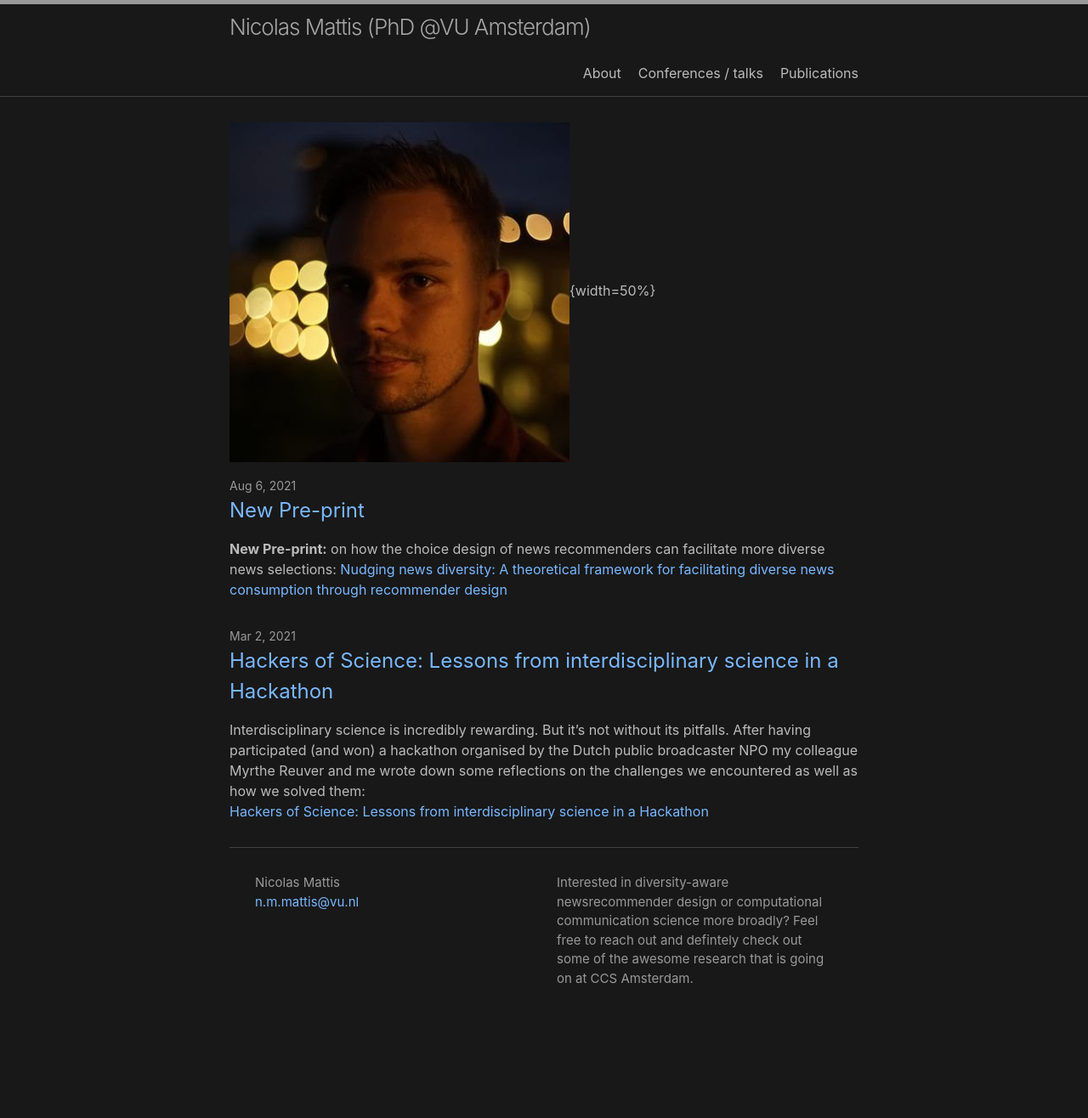
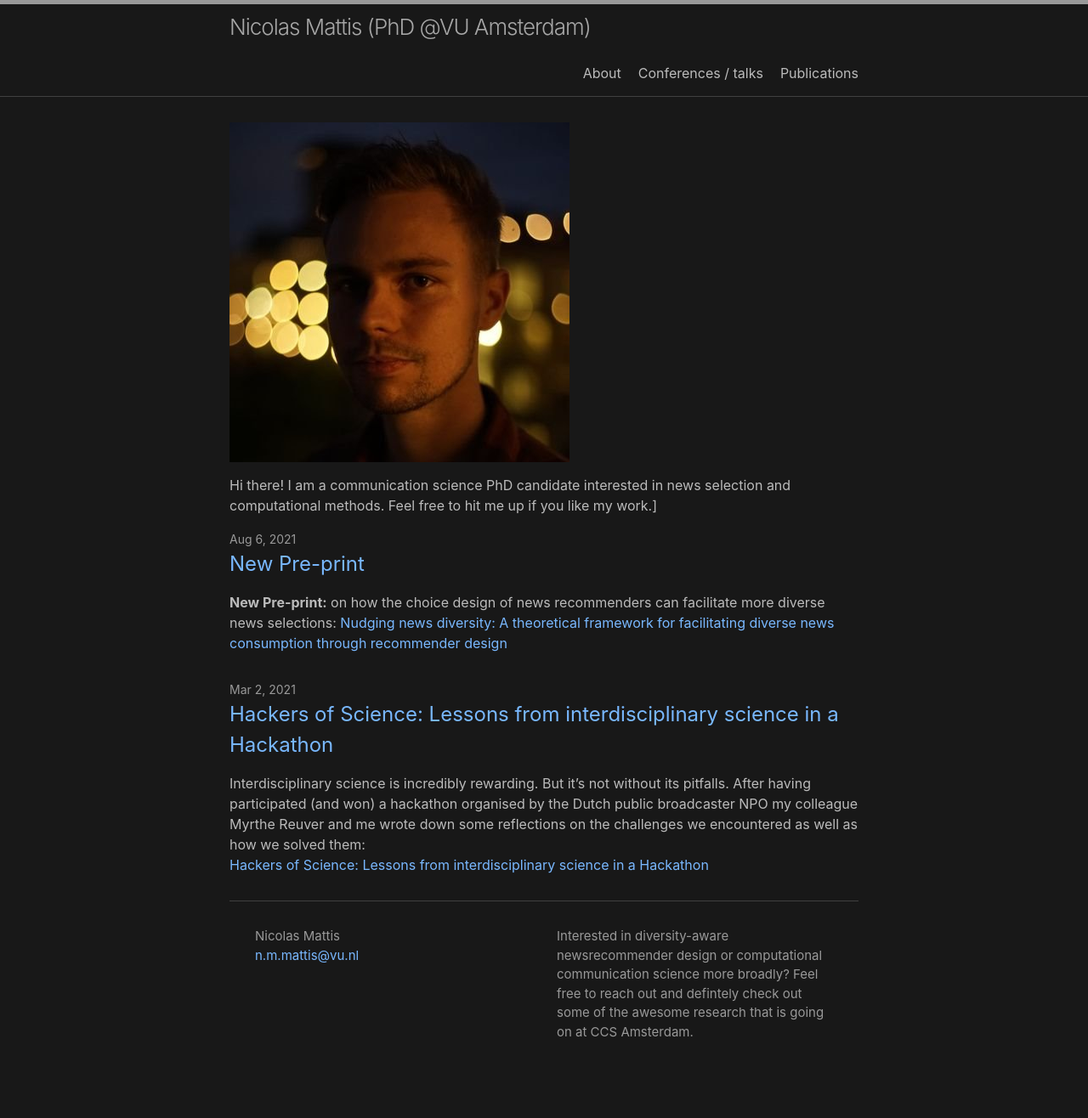
Before and after one commit to nickma101/nickma101.github.io, a Jekyll site: the page built from index.md, in a window 1280 px wide. Shown: the whole page at 85% size. Built offline with Jekyll 4.4.1, drawn with Linux system fonts in a browser that asks for light colours; before the commit the page ends 1253 px from its top, so only the background shows below that.

Commit message:
Update index.md

```diff
--- a/index.md
+++ b/index.md
@@ -7,5 +7,6 @@
 #
 layout: home
 ---
+![](image.jpg)
 
-![Hi there! I am a communication science PhD candidate interested in news selection and computational methods. Feel free to hit me up if you like my work.](image.jpg){width=50%}
+Hi there! I am a communication science PhD candidate interested in news selection and computational methods. Feel free to hit me up if you like my work.]
```
